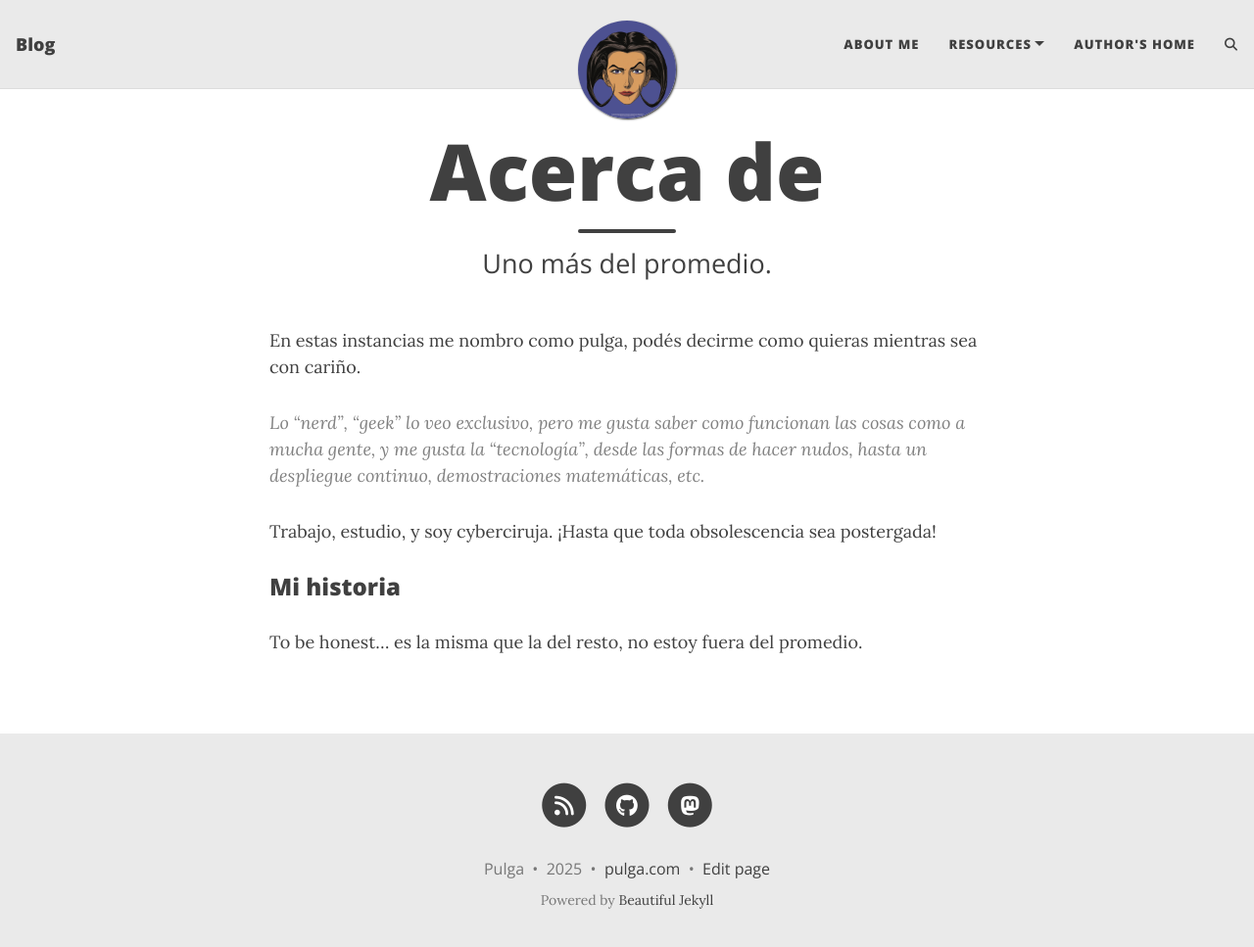
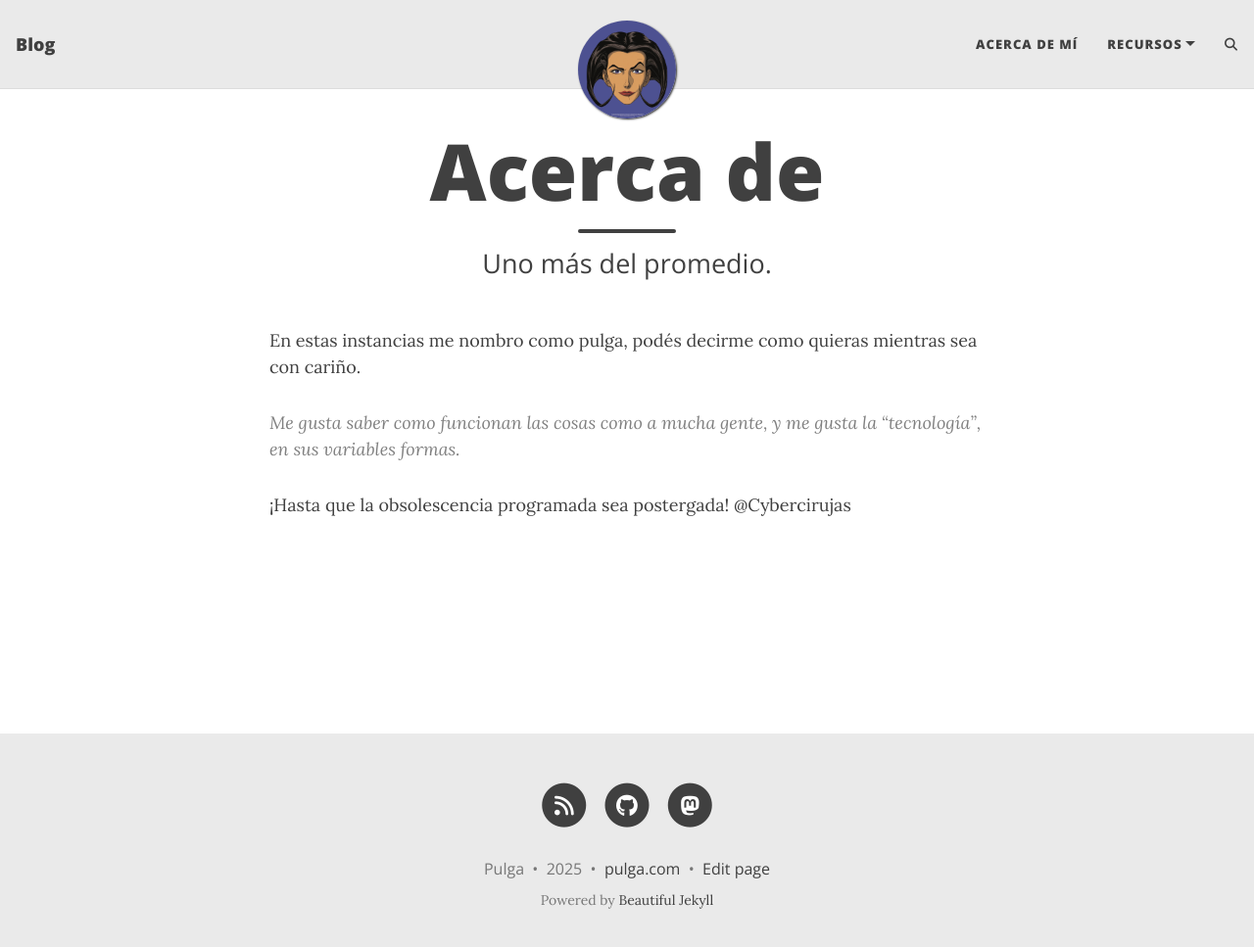
Before and after one commit to Pulga8/pulga8.github.io, a Jekyll site: the page built from aboutme.md, in a window 1280 px wide and 980 px high. Shown: the top 967 px of the window at 98% size. Built offline with Jekyll 4.4.1, drawn with Linux system fonts in a browser that asks for light colours; comment, search, counter and statistics services are not loaded.

Commit message:
add changes in config and add new post

```diff
--- a/_config.yml
+++ b/_config.yml
@@ -20,11 +20,10 @@ author: Pulga
 ###############################################
 
 navbar-links:
-  About Me: "aboutme"
-  Resources:
+  Acerca de Mí: "aboutme"
+  Recursos:
     - Beautiful Jekyll: "https://beautifuljekyll.com"
     - Learn markdown: "https://www.markdowntutorial.com/"
-  Author's home: "https://rebel.ar/@pulganw"
 
 ################
 # --- Logo --- #
--- a/aboutme.md
+++ b/aboutme.md
@@ -6,12 +6,7 @@ subtitle: Uno más del promedio.
 
 En estas instancias me nombro como pulga, podés decirme como quieras mientras sea con cariño.
 
-> Lo "nerd", "geek" lo veo exclusivo, pero me gusta saber como funcionan las cosas como a mucha gente, y me gusta la "tecnología", desde las formas de hacer nudos, hasta un despliegue continuo, demostraciones matemáticas, etc.
+> Me gusta saber como funcionan las cosas como a mucha gente, y me gusta la "tecnología", en sus variables formas.
 
-Trabajo, estudio, y soy cyberciruja.
-¡Hasta que toda obsolescencia sea postergada!
-
-
-### Mi historia
-
-To be honest... es la misma que la del resto, no estoy fuera del promedio.
+¡Hasta que la obsolescencia programada sea postergada!
+@Cybercirujas
```
Also changed, not shown: _posts/2025-02-26-flake-it-till-you-make-it.md (deleted, +0 -18 lines), _posts/2025-04-19-metodo-de-monte-carlo.md (added, +12 -0 lines).
